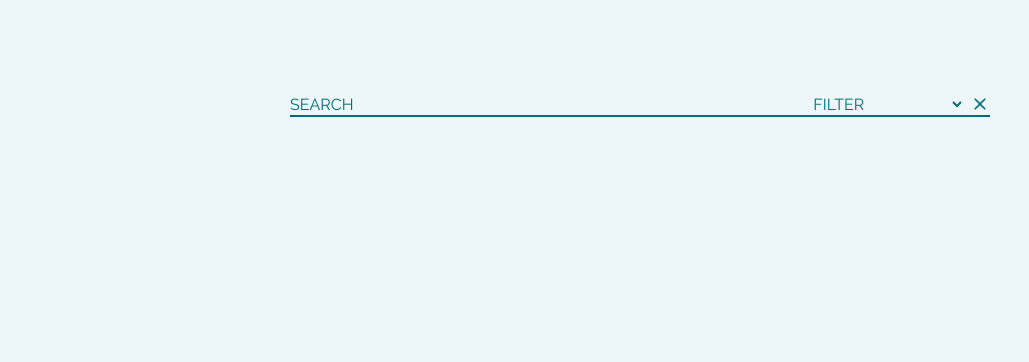
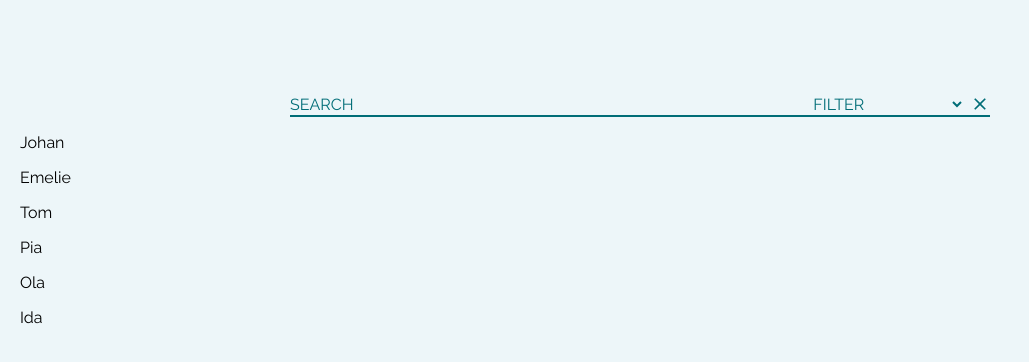
Before and after one commit to WilliamNordqvist/candidates, a React (Create React App) app: page / in a window 1280 px wide. Shown: the top 362 px of the page, without its empty margins (0-1029 px from the left). Built offline with nearby package versions, Linux system fonts and the light colour scheme.

Commit message:
add search validator

```diff
--- a/src/pages/App/App.tsx
+++ b/src/pages/App/App.tsx
@@ -1,22 +1,48 @@
-import React, { useState } from "react";
-import {
-  recruiterSteps,
-  useCandidates,
-} from "../../context/candidateContext";
+import React, { useEffect, useState } from "react";
+import { recruiterSteps, useCandidates } from "../../context/candidateContext";
 import { Input, Select, ClearInput, InputWrapper } from "./AppStyle";
 
 export const App: React.FC = () => {
   const candidates = useCandidates();
   const [searchWord, setSearchWord] = useState("");
-  const [selectedStage, setSelectedStage] = useState("");
+  const [selectedStage, setSelectedStage] = useState<string | undefined>(
+    undefined
+  );
+  const [searchCandidates, setSearchCandidates] = useState(candidates);
 
-  if(!candidates){
-    return <p>Loading</p>
+  useEffect(() => {
+    if (searchWord.length <= 0 && !selectedStage) {
+      setSearchCandidates(candidates);
+      setSelectedStage(" ");
+      return;
+    }
+    if (selectedStage === " ") {
+      const searchResult = candidates?.filter((candidate) =>
+        candidate.name
+          .toLocaleLowerCase()
+          .includes(searchWord.toLocaleLowerCase())
+      );
+      setSearchCandidates(searchResult);
+      return;
+    }
+
+    const searchResult = candidates
+      ?.filter((candidate) =>
+        candidate.name
+          .toLocaleLowerCase()
+          .includes(searchWord.toLocaleLowerCase())
+      )
+      .filter((candidate) => candidate.step === selectedStage);
+    setSearchCandidates(searchResult);
+    return;
+  }, [candidates, searchWord, selectedStage]);
+
+  if (!searchCandidates) {
+    return <p>Loading</p>;
   }
-
   return (
-    <div>
-      <InputWrapper>
+    <>
+      <InputWrapper isSearch={searchWord.length > 0}>
         <Input
           id="search"
           name="search"
@@ -38,12 +64,17 @@ export const App: React.FC = () => {
             <option value={step}>{step}</option>
           ))}
         </Select>
-        <ClearInput fontSize="small" onClick={() => setSelectedStage(" ")}/>
+        <ClearInput fontSize="small" onClick={() => setSelectedStage(" ")} />
       </InputWrapper>
       {/* <Link to="/add">
         <h1>APP</h1>
       </Link> */}
-    </div>
+      <>
+        {searchCandidates.map((candidate) => {
+          return <p>{candidate.name}</p>;
+        })}
+      </>
+    </>
   );
 };
 
--- a/src/pages/App/AppStyle.tsx
+++ b/src/pages/App/AppStyle.tsx
@@ -1,13 +1,13 @@
 import styled from "styled-components";
 import ClearIcon from '@mui/icons-material/Clear';
 
-export const InputWrapper = styled.div`
+export const InputWrapper = styled.div<{isSearch:boolean}>`
 display:flex;
 padding-top:6%;
 margin:auto;
 width:90%;
 max-width:700px ;
-border-bottom: 2px solid ${({ theme }) => theme.primary};
+border-bottom: 2px solid ${({ theme, isSearch }) => isSearch ? theme.secondary : theme.primary};
 `
 
 export const Input = styled.input`
```
Also changed, not shown: src/context/candidateContext.tsx (+4 -5 lines).
